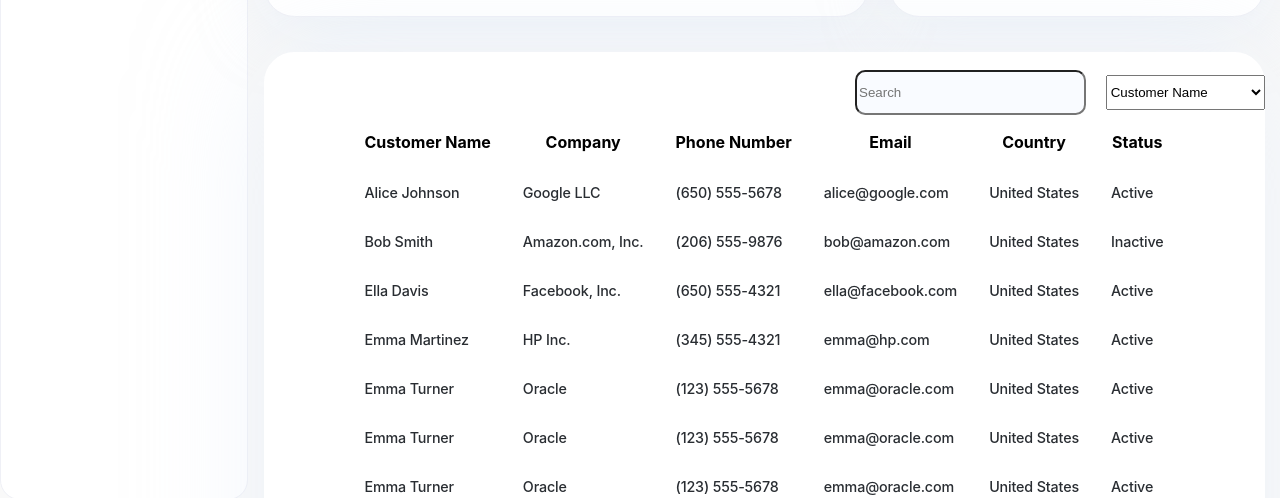
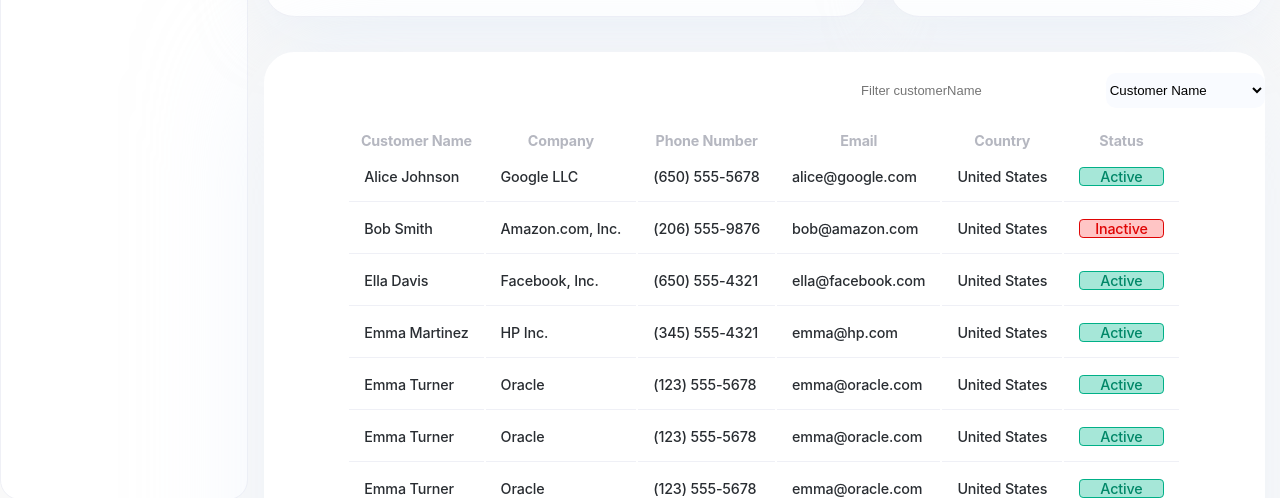
Before and after one commit to divyambadala43/ZAG-ASSIGMENT-DASHBOARD, a React (Create React App) app: page / in a window 1280 px wide. Shown: the part 302-800 px from the top of the page. Built offline with nearby package versions, Linux system fonts and the light colour scheme.

Commit message:
FIX: styles fixes

```diff
--- a/src/components/PaginatedTable.js
+++ b/src/components/PaginatedTable.js
@@ -28,6 +28,14 @@
       {
         Header: "Status",
         accessor: "status",
+        Cell: ({ cell: { value } }) => (
+          <div
+            className={`${styles.status} ${
+              value === "Active" ? styles.active : styles.inActive
+            }`}>
+            {value}
+          </div>
+        ),
       },
     ],
     []
@@ -85,7 +93,7 @@
         <input
           className={styles.searchInput}
           type="text"
-          placeholder="Search"
+          placeholder={`Filter ${selectedFilter}`}
           onChange={(e) =>
             setFilter([{ id: selectedFilter, value: e.target.value }])
           }
@@ -102,10 +110,7 @@
         </select>
       </div>
 
-      <table
-        style={{ margin: "0 auto" }}
-        {...getTableProps()}
-        className="table">
+      <table {...getTableProps()} className="table">
         <thead>
           {headerGroups.map((headerGroup) => (
             <tr {...headerGroup.getHeaderGroupProps()}>
--- a/src/components/StatsOverview.js
+++ b/src/components/StatsOverview.js
@@ -6,12 +6,15 @@
 const StatsOverview = () => {
   console.log(data);
   const totalCustomers = data.length;
+  console.log(totalCustomers);
   const activeCustomers = data.filter(
     (customer) => customer.status === "Active"
   ).length;
+  console.log(activeCustomers);
   const inactiveCustomers = data.filter(
     (customer) => customer.status === "Inactive"
   ).length;
+  console.log(inactiveCustomers);
 
   const activePercentage = (activeCustomers / totalCustomers) * 100;
   console.log(activePercentage);
--- a/src/styles/PaginatedTable.module.css
+++ b/src/styles/PaginatedTable.module.css
@@ -13,6 +13,7 @@
   align-items: center;
   justify-content: flex-end;
   margin-top: 18px;
+  margin-bottom: 18px;
 }
 
 .searchInput {
@@ -24,9 +25,6 @@
   justify-content: center;
   align-items: center;
   margin-right: 20px;
-}
-
-.searchInput input {
   border: none;
   background: none;
   outline: none;
@@ -38,14 +36,12 @@
   width: 158.773px;
   height: 35px;
   display: flex;
-}
-
-.sortDropdown select {
   border-radius: 10.217px;
   background: #f9fbff;
   outline: none;
   border: none;
 }
+
 .pagination {
   display: flex;
   margin-top: 20px;
@@ -123,13 +119,25 @@
 table {
   margin: 0 auto;
 }
-th,
 td {
   padding: 15px;
+  color: #292d32;
+  font-size: 14.304px;
+  font-weight: 500;
+  letter-spacing: -0.143px;
+  border-bottom: 1px solid #eff0f6;
 }
 tbody {
   color: #292d32;
   font-size: 14.304px;
   font-weight: 500;
   letter-spacing: -0.143px;
+  margin-top: 10px;
 }
+
+thead {
+  color: #b5b7c0;
+  font-size: 14.304px;
+  font-weight: 500;
+  letter-spacing: -0.143px;
+}
```
